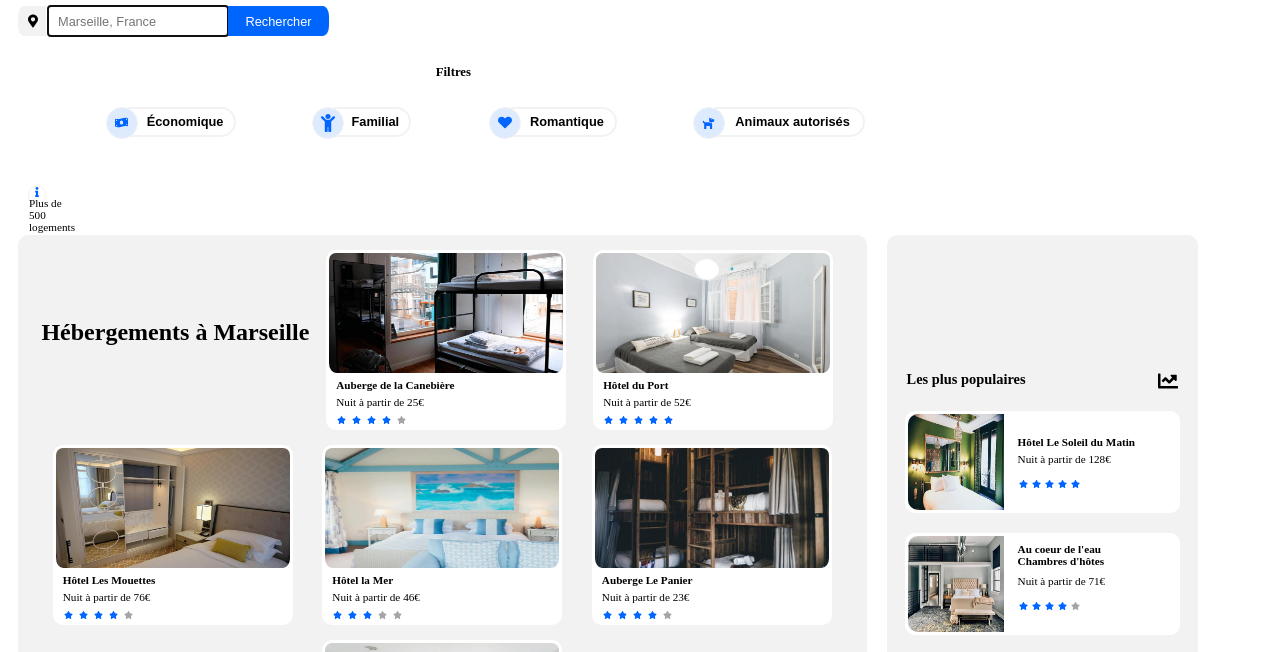
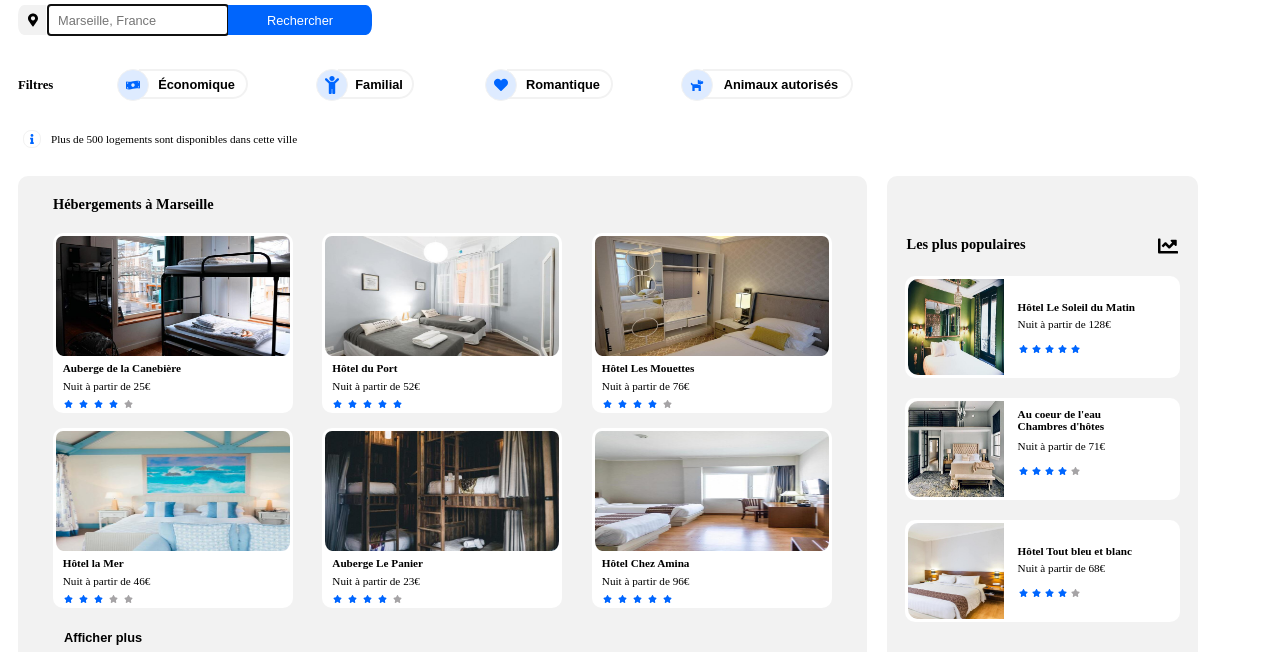
Before and after one commit to benlinux1/001_BenoitVINCENT-RESERVIA, a plain HTML site: page index.html in a window 1280 px wide. Shown: the part 133-785 px from the top of the page. Drawn offline with Linux system fonts and the light colour scheme.

Commit message:
Edit Footer & search sections 99%

```diff
--- a/index.html
+++ b/index.html
@@ -71,17 +71,15 @@
 
         </ul>
       </section>
-      <br />
 
 
       <!-- Section 3 bis : Résultat de la recherche -->
       <div id="result">
-        <p class="bloc_info">
+        <div class="bloc_info">
           <img src="icons/info.svg" class="info" alt="information"/>
-          Plus de 500 logements sont disponibles dans cette ville
-        </p>
         </div>
-      <br />
+        <p>Plus de 500 logements sont disponibles dans cette ville</p>
+      </div>
 
 
 
@@ -268,24 +266,23 @@
       <!-- Footer -->
       <footer>
         <!-- Footer A propos-->
+        <ul>
           <h2 class="about">A propos</h2>
-          <ul>
           <li>Fonctionnement du site<a href="site.html"></a></li>
           <li>Conditions générales de vente<a href="/CGV.html"></a></li>
           <li>Données et confidentialité<a href="confidential.html"></a></li>
         </ul>
 
         <!-- Footer : Nos hébergements-->
-
+        <ul>
           <h2 class="quality">Nos hébergements</h2>
-          <ul>
           <li>Charte qualité<a href="site.html"></a></li>
           <li>Soumettre votre hôtel<a href="CGV.html"></a></li>
         </ul>
 
         <!-- Footer : Assistance-->
+        <ul>
           <h2 class="contact">Assistance</h2>
-          <ul>
           <li>Centre d'aide<a href=""></a></li>
           <li>Nous contacter<a href=""></a></li>
         </ul>
--- a/styles.css
+++ b/styles.css
@@ -36,7 +36,7 @@ header a /* 3 éléments du menu de navigation*/
     flex-wrap: wrap;
 }
 
-.slogan
+h1
 {
     font-size: 1em;
     flex-wrap: wrap;
@@ -84,7 +84,7 @@ nav a:hover
 {
     display: flex;
     height: 30px;
-    width: 25%;
+    max-width: 360px;
 }
 
 #bloc_position /* Conteneur icône géolocalisation*/
@@ -101,7 +101,6 @@ nav a:hover
 .geolocalisation /* icône géolocalisation*/
 {
     max-width: 33%;
-    display: block;
 }
 
 .ville /* Champ de recherche Ville*/
@@ -126,7 +125,7 @@ nav a:hover
     border-top-right-radius: 6px 10px;
     border-bottom-right-radius: 6px 10px;
     border: none;
-    min-width: 100px;
+    min-width: 40px;
 }
 
 @media all and (orientation: portrait)
@@ -168,7 +167,7 @@ nav a:hover
 
     #filtres /* Conteneur des 4 filtres*/
     {
-        display: inline-flex;
+        display: flex;
         max-height: 110px;
         width: 100%;
     }
@@ -187,32 +186,31 @@ nav a:hover
 #filtres /* Conteneur des 4 filtres*/
 {
     display: flex;
-    width: 880px;
+    flex-direction: row;
+    width: 1000px;
     min-height: 20px;
     max-width: 70%;
     align-items: center;
-    flex-direction: row;
-    justify-content: space-around;
-    flex-wrap: wrap;
+    align-content: space-around;
+    flex-wrap: nowrap;
 }
 
 #filtres h2
 {
     align-items: center;
-    margin-left: 0px;
     font-size: 0.8em;
+    justify-self: flex-start;
 }
 
 .liste_filtres /* Icones de filtres*/
 {
     list-style: none;
     min-height: 20px;
-    width: 880px;
+    width: 800px;
     display: flex;
     justify-content: space-around;
     flex-wrap: wrap;
-    margin-right: auto;
-    margin-left: auto;
+    padding-left: 20px;
 }
 
 .liste_filtres li
@@ -268,29 +266,33 @@ nav a:hover
 #result /* Conteneur "Plus de 500 logements trouvés" */
 {
     width: 100%;
-    display: inline-flex;
-    align-items: baseline;
-    align-content: space-around;
-    flex-wrap: wrap;
-    margin-top: 2px;
+    min-height: 20px;
+    display: flex;
+    align-items: center;
+    align-content: center;
+    justify-content: flex-start;
+    flex-wrap: nowrap;
+    margin-top: 5px;
 }
 
 .bloc_info /* Conteneur icône Info */
 {
-    display: inline-flex;
+    display: flex;
     background-color: #ffffff;
     border: 1px solid #f2f2f2;
     border-radius: 8px 8px;
     width: 16px;
     height: 16px;
     margin-left: 5px;
+    align-items: center;
+    justify-content: center;
 }
 
 .info /* icône Info*/
 {
     width: 10px;
     height:10px;
-    margin: auto;
+
     /* remplissage de l'icone svg avec filtre (CSS filter generator) */
     filter: invert(30%) sepia(54%) saturate(5456%) hue-rotate(208deg) brightness(96%) contrast(109%);
 }
@@ -299,8 +301,8 @@ nav a:hover
 {
     font-size: 0.7em;
     margin-left: 10px;
-    display: inline-flex;
     flex-wrap: wrap;
+    display: flex;
 }
 
 #section1
@@ -327,7 +329,7 @@ nav a:hover
     margin-top: 20px;
 }
 
-h1 /* Hébergements à Marseille*/
+#hebergements h2 /* Hébergements à Marseille*/
 {
     width: 100%;
     height: 10px;
@@ -666,8 +668,8 @@ footer ul
 footer li
 {
     font-weight: normal;
-    font-size: 0.8em;
-    padding-top: 10px;
+    font-size: 0.7em;
+    padding-bottom: 8px;
     flex-wrap: nowrap;
     min-width: 160px;
 }
```
Lines whose indentation alone changed are shown as unchanged.
